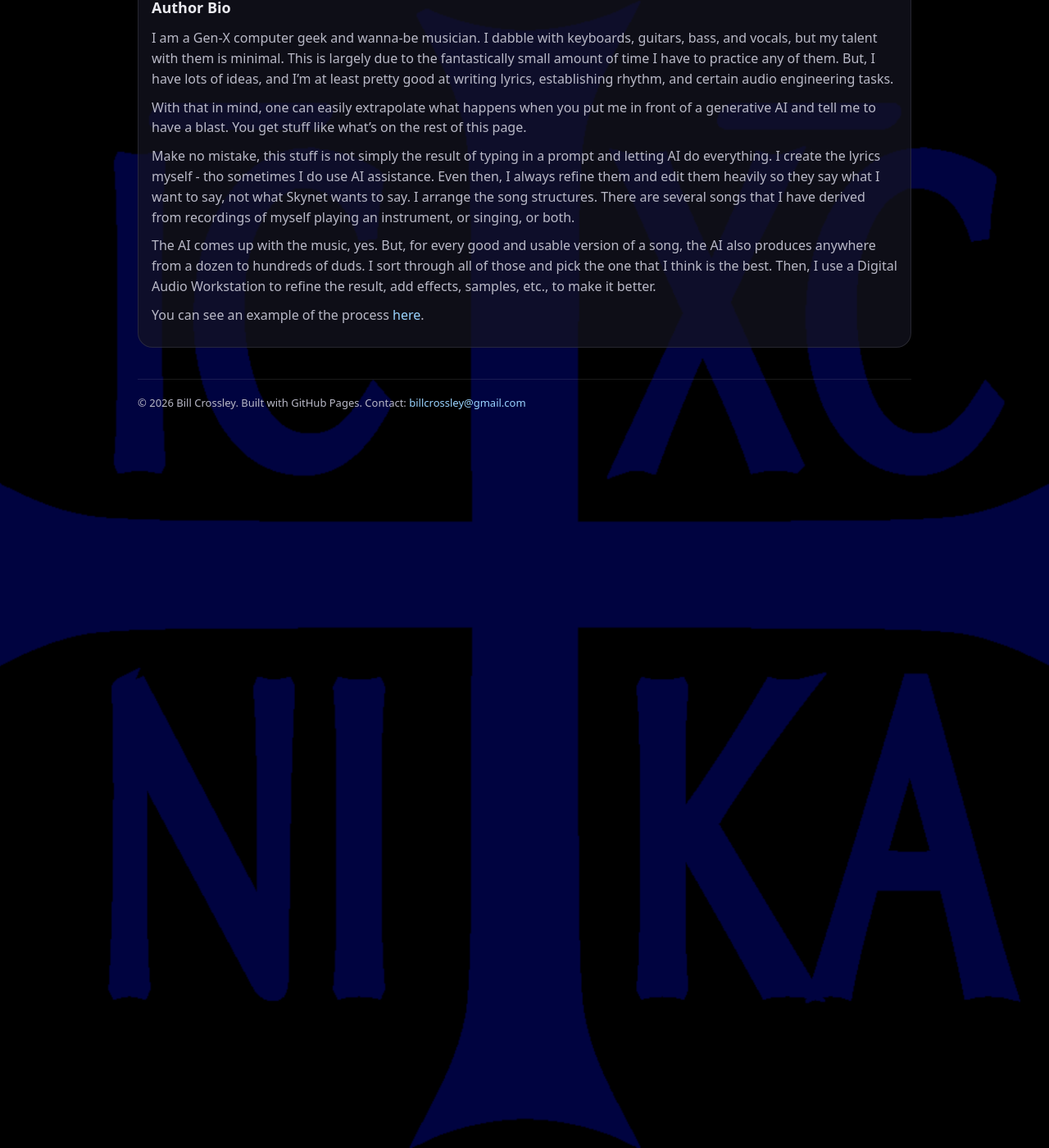
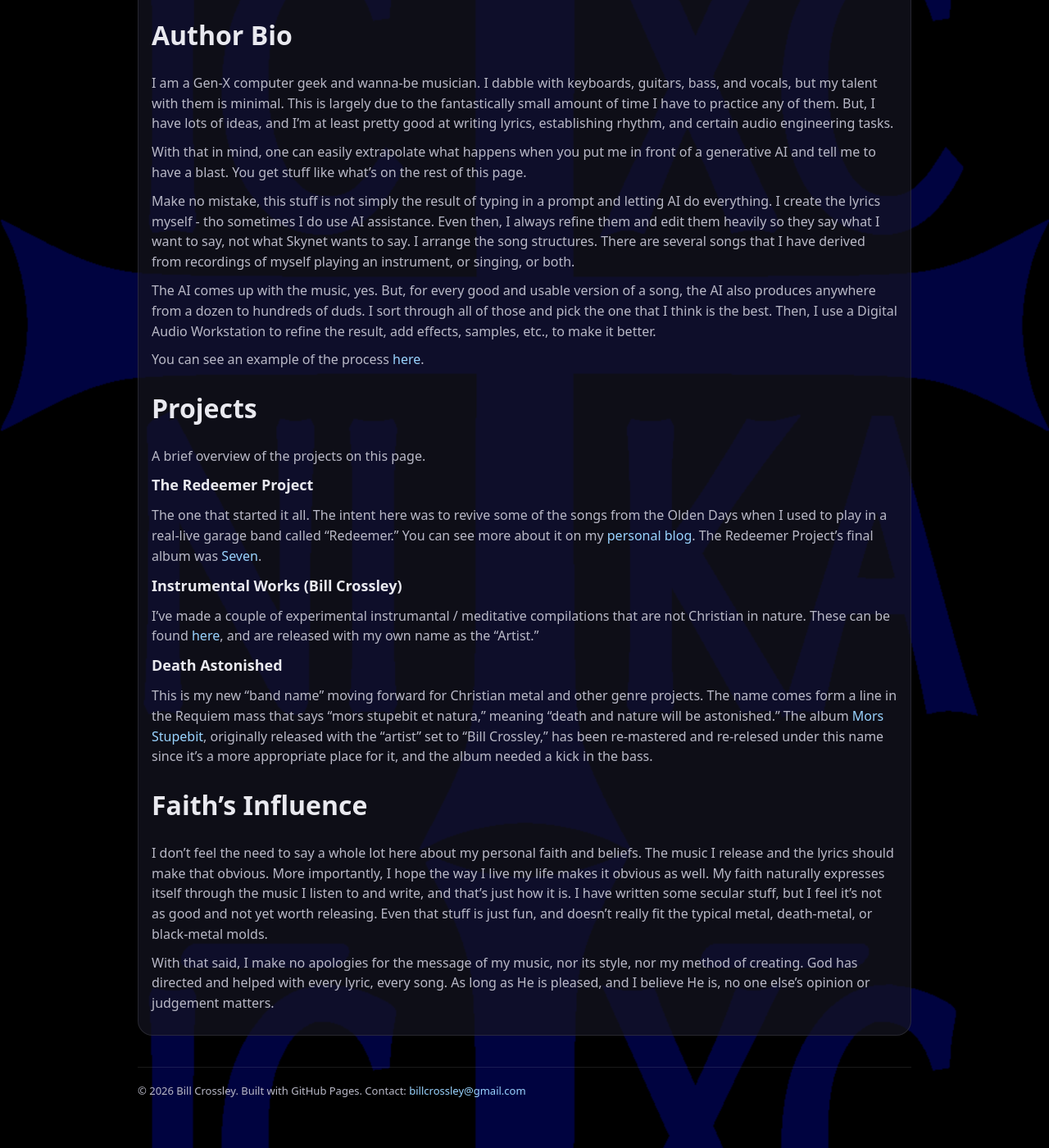
Before and after one commit to Efpophis/music-efpophis-net, a Jekyll site: the page built from about.md, in a window 1280 px wide and 1400 px high, scrolled down 244 px. Shown: the whole window at 82% size. Built offline with Jekyll 4.4.1, drawn with Linux system fonts in a browser that asks for light colours.

Commit message:
updated about page

```diff
--- a/about.md
+++ b/about.md
@@ -4,7 +4,7 @@ title: About
 subtitle: "The official web page for all of my AI-generated music projects"
 ---
 
-## Author Bio
+# Author Bio
 
 I am a Gen-X computer geek and wanna-be musician. I dabble with keyboards, guitars, bass, and vocals, but my talent with them is minimal. This is largely due to the fantastically small amount of time I have to practice any of them.  But, I have lots of ideas, and I'm at least pretty good at writing lyrics, establishing rhythm, and certain audio engineering tasks.
 
@@ -15,3 +15,25 @@ Make no mistake, this stuff is not simply the result of typing in a prompt and l
 The AI comes up with the music, yes. But, for every good and usable version of a song, the AI also produces anywhere from a dozen to hundreds of duds. I sort through all of those and pick the one that I think is the best.  Then, I use a Digital Audio Workstation to refine the result, add effects, samples, etc., to make it better.
 
 You can see an example of the process [here](https://youtu.be/peraOQsuESQ?si=_YofF5wbj26nXZ6v).
+
+# Projects
+
+A brief overview of the projects on this page.
+
+## The Redeemer Project
+
+The one that started it all. The intent here was to revive some of the songs from the Olden Days when I used to play in a real-live garage band called "Redeemer." You can see more about it on my <a href="https://blog.efpophis.net/p/the-redeemer-project.html" target=_blank>personal blog</a>.  The Redeemer Project's final album was [Seven](/albums/seven).
+
+## Instrumental Works (Bill Crossley)
+
+I've made a couple of experimental instrumantal / meditative compilations that are not Christian in nature. These can be found [here](/project/instrumental-projects), and are released with my own name as the "Artist."
+
+## Death Astonished
+
+This is my new "band name" moving forward for Christian metal and other genre projects. The name comes form a line in the Requiem mass that says "mors stupebit et natura," meaning "death and nature will be astonished."  The album [Mors Stupebit](/albums/mors-stupebit), originally released with the "artist" set to "Bill Crossley," has been re-mastered and re-relesed under this name since it's a more appropriate place for it, and the album needed a kick in the bass.
+
+# Faith's Influence
+
+I don't feel the need to say a whole lot here about my personal faith and beliefs. The music I release and the lyrics should make that obvious. More importantly, I hope the way I live my life makes it obvious as well. My faith naturally expresses itself through the music I listen to and write, and that's just how it is. I have written some secular stuff, but I feel it's not as good and not yet worth releasing. Even that stuff is just fun, and doesn't really fit the typical metal, death-metal, or black-metal molds.
+
+With that said, I make no apologies for the message of my music, nor its style, nor my method of creating. God has directed and helped with every lyric, every song. As long as He is pleased, and I believe He is, no one else's opinion or judgement matters.
```
